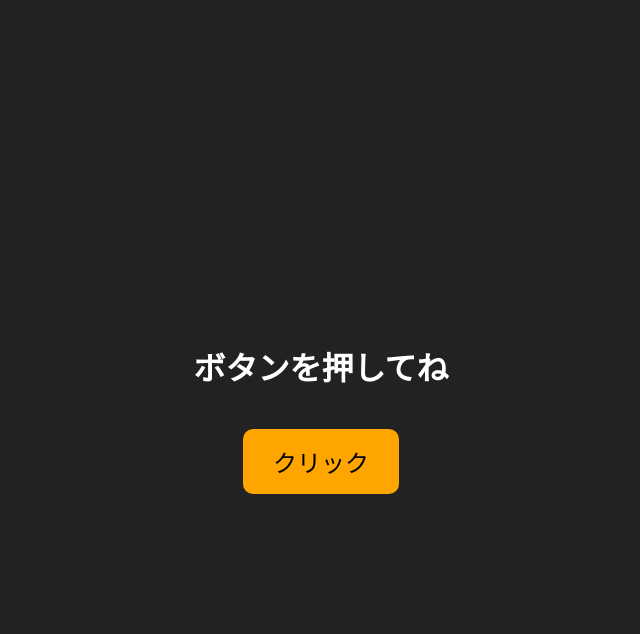
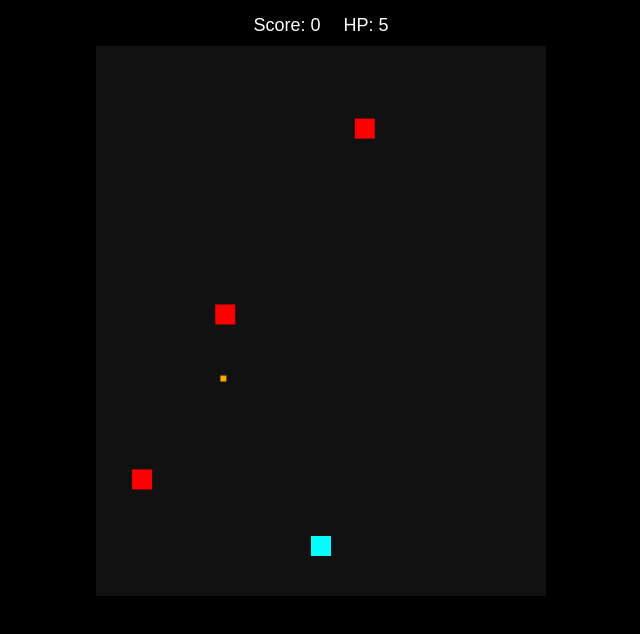
Before and after one commit to N4n4s/game, a plain HTML site: page index.html in a window 1280 px wide. Shown: the whole page, without its empty margins (319-959 px from the left). Drawn offline with Linux system fonts and the light colour scheme.

Commit message:
shooting game

```diff
--- a/index.html
+++ b/index.html
@@ -1,102 +1,288 @@
 <!DOCTYPE html>
+
 <html lang="ja">
 <head>
 <meta charset="UTF-8">
-<title>壊れていくゲーム</title>
+<title>Broken Shooter</title>
 
 <style>
 
 body{
+margin:0;
+background:black;
+color:white;
 font-family:sans-serif;
 text-align:center;
-background:#222;
-color:white;
-height:100vh;
-display:flex;
-justify-content:center;
-align-items:center;
-flex-direction:column;
-overflow:hidden;
-transition:1s;
 }
 
-button{
-font-size:24px;
-padding:15px 30px;
-border:none;
-border-radius:10px;
-cursor:pointer;
-background:orange;
+canvas{
+background:#111;
+display:block;
+margin:auto;
 }
 
-h1{
-margin-bottom:40px;
-transition:1s;
+#ui{
+padding:10px;
+font-size:18px;
 }
 
 </style>
+
 </head>
 
 <body>
 
-<h1 id="title">ボタンを押してね</h1>
+<div id="ui">
+Score: <span id="score">0</span>
+HP: <span id="hp">5</span>
+</div>
 
-<button id="btn">クリック</button>
+<canvas id="game" width="450" height="550"></canvas>
 
 <script>
 
-let level = 0
-const btn = document.getElementById("btn")
-const title = document.getElementById("title")
+const canvas = document.getElementById("game")
+const ctx = canvas.getContext("2d")
 
-btn.onclick = function(){
+let player = {x:225,y:500}
 
-level++
+let bullets=[]
+let enemies=[]
+let enemyBullets=[]
 
-if(level==1){
-title.innerText="いいね！もう一回！"
+let score=0
+let hp=5
+
+let boss=null
+let bossHP=40
+
+// プレイヤー移動
+document.addEventListener("mousemove",(e)=>{
+
+const rect=canvas.getBoundingClientRect()
+
+player.x=e.clientX-rect.left
+
+})
+
+// 弾発射
+document.addEventListener("click",()=>{
+
+bullets.push({x:player.x,y:player.y})
+
+})
+
+// 敵生成（少なめ）
+function spawnEnemy(){
+
+if(boss) return
+
+let x=Math.random()*430
+
+enemies.push({
+x:x,
+y:0,
+speed:1.5+Math.random()*1.5
+})
+
 }
 
-else if(level==2){
-title.style.transform="rotate(10deg)"
-}
+// 出現を遅く
+setInterval(spawnEnemy,1500)
 
-else if(level==3){
-document.body.style.background="purple"
-}
 
-else if(level==4){
-btn.style.position="absolute"
-btn.style.left=Math.random()*80+"%"
-btn.style.top=Math.random()*80+"%"
-title.innerText="あれ？"
-}
+// 敵の弾（ゆっくり）
+function enemyShoot(){
 
-else if(level==5){
-document.body.style.transform="rotate(180deg)"
-title.innerText="画面が壊れてきた…"
-}
+enemies.forEach(e=>{
 
-else if(level==6){
-btn.style.fontSize="5px"
-title.innerText="ボタンが小さい！"
-}
+enemyBullets.push({
+x:e.x,
+y:e.y,
+vx:(Math.random()-0.5)*1.5,
+vy:3
+})
 
-else if(level==7){
-document.body.style.filter="hue-rotate(180deg)"
-title.innerText="色がおかしい"
-}
+})
 
-else if(level==8){
-title.innerText="もうダメだ"
-btn.innerText="?"
-}
+if(boss){
 
-else if(level==9){
-document.body.innerHTML="<h1>ゲームが壊れました</h1>"
+for(let i=0;i<5;i++){
+
+enemyBullets.push({
+x:boss.x,
+y:boss.y,
+vx:(Math.random()-0.5)*3,
+vy:2.5
+})
+
 }
 
 }
+
+}
+
+// 発射間隔を遅く
+setInterval(enemyShoot,1800)
+
+
+function update(){
+
+// プレイヤー弾
+bullets.forEach(b=>b.y-=7)
+
+// 敵弾
+enemyBullets.forEach(b=>{
+b.x+=b.vx
+b.y+=b.vy
+})
+
+// 敵移動
+enemies.forEach(e=>{
+e.y+=e.speed
+})
+
+// ボス移動
+if(boss){
+boss.x+=Math.sin(Date.now()/400)*3
+}
+
+// 衝突判定
+bullets.forEach((b,bi)=>{
+
+enemies.forEach((e,ei)=>{
+
+if(Math.abs(b.x-e.x)<15 && Math.abs(b.y-e.y)<15){
+
+bullets.splice(bi,1)
+enemies.splice(ei,1)
+
+score++
+document.getElementById("score").innerText=score
+
+}
+
+})
+
+if(boss && Math.abs(b.x-boss.x)<35 && Math.abs(b.y-boss.y)<35){
+
+bullets.splice(bi,1)
+
+bossHP--
+
+if(bossHP<=0){
+
+boss=null
+
+alert("ボス撃破！ゲームクリア！")
+
+}
+
+}
+
+})
+
+// プレイヤー被弾
+enemyBullets.forEach((b,i)=>{
+
+if(Math.abs(b.x-player.x)<12 && Math.abs(b.y-player.y)<12){
+
+enemyBullets.splice(i,1)
+
+hp--
+
+document.getElementById("hp").innerText=hp
+
+if(hp<=0){
+
+alert("GAME OVER")
+
+location.reload()
+
+}
+
+}
+
+})
+
+// ボス出現
+if(score>=20 && !boss){
+
+boss={
+x:225,
+y:80
+}
+
+enemies=[]
+
+}
+
+}
+
+
+// 描画
+function draw(){
+
+ctx.clearRect(0,0,canvas.width,canvas.height)
+
+// プレイヤー
+ctx.fillStyle="cyan"
+ctx.fillRect(player.x-10,player.y-10,20,20)
+
+// 弾
+ctx.fillStyle="yellow"
+
+bullets.forEach(b=>{
+
+ctx.fillRect(b.x-2,b.y-10,4,10)
+
+})
+
+// 敵
+ctx.fillStyle="red"
+
+enemies.forEach(e=>{
+
+ctx.fillRect(e.x-10,e.y-10,20,20)
+
+})
+
+// 敵弾
+ctx.fillStyle="orange"
+
+enemyBullets.forEach(b=>{
+
+ctx.fillRect(b.x-3,b.y-3,6,6)
+
+})
+
+// ボス
+if(boss){
+
+ctx.fillStyle="purple"
+
+ctx.fillRect(boss.x-35,boss.y-35,70,70)
+
+ctx.fillStyle="white"
+
+ctx.fillText("BOSS HP:"+bossHP,10,30)
+
+}
+
+}
+
+
+// ゲームループ
+function loop(){
+
+update()
+draw()
+
+requestAnimationFrame(loop)
+
+}
+
+loop()
 
 </script>
 
```
